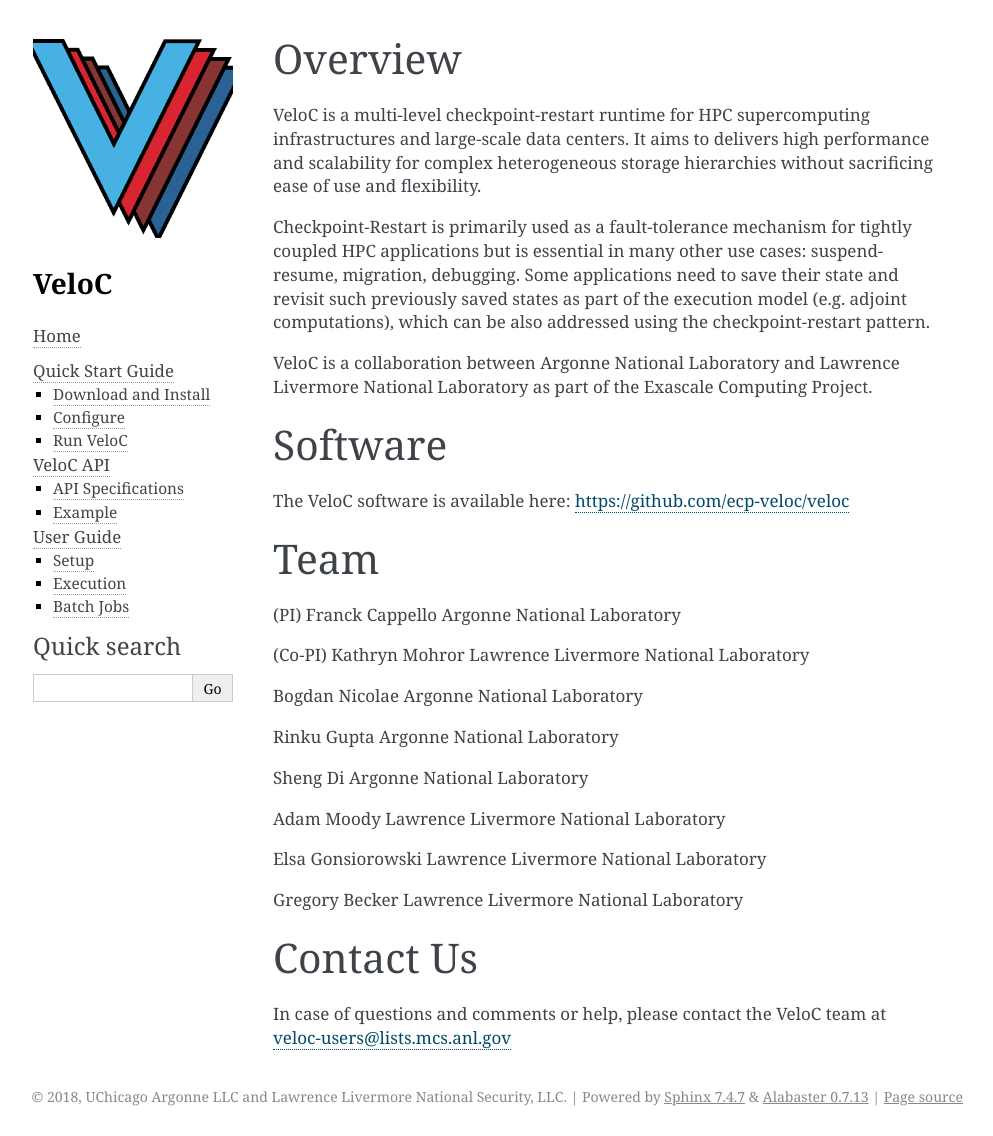
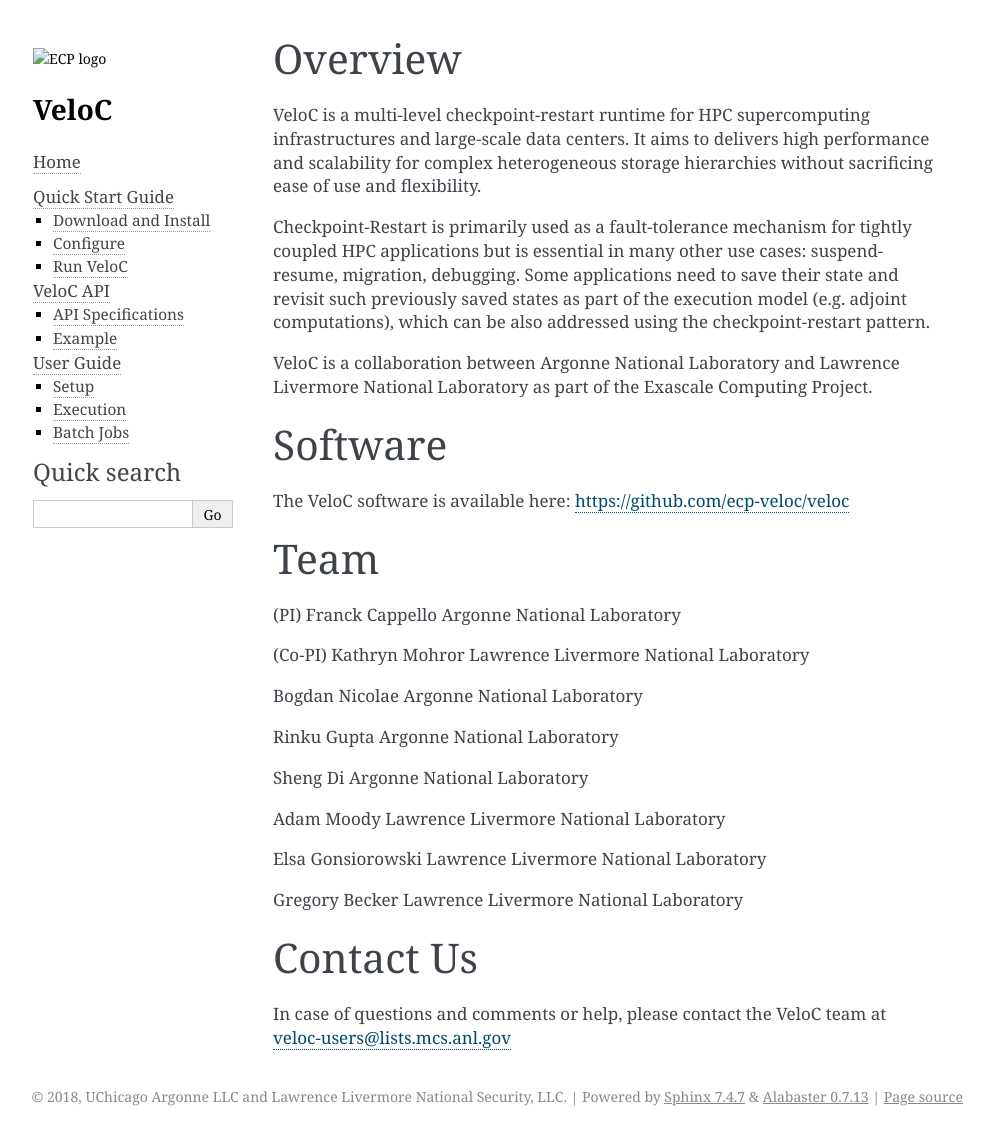
Before and after one commit to ECP-VeloC/VELOC, a Sphinx documentation site: the page built from docs/index.rst, in a window 1280 px wide. Shown: the whole page, without its empty margins (147-1140 px from the left). Built offline with Sphinx 7.4.7, drawn with Linux system fonts in a browser that asks for light colours.

Commit message:
added ECP logo

```diff
--- a/docs/_templates/custom_sidebar.html
+++ b/docs/_templates/custom_sidebar.html
@@ -1,3 +1,4 @@
+<img source="https://www.exascaleproject.org/wp-content/themes/exascale/images/ecp-logo.png" alt="ECP logo">
 <h1>VeloC</h1>
 <ul class="globaltoc">
   <li class="toctree-l1"><a href="http://veloc.readthedocs.io/en/latest/">Home</a></li>
```
Also changed, not shown: docs/_templates/logo.png (deleted).
